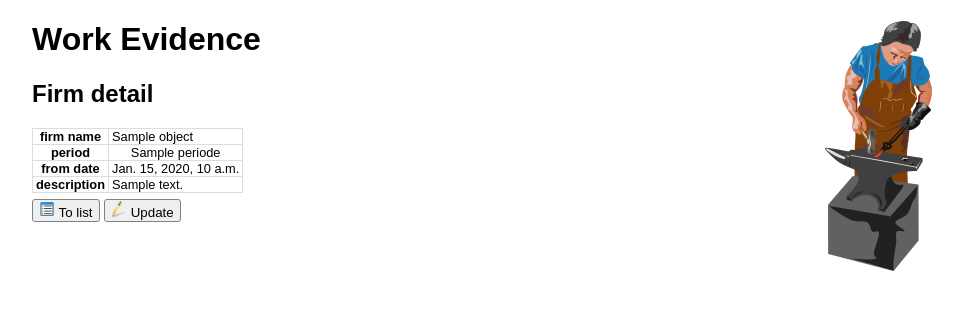
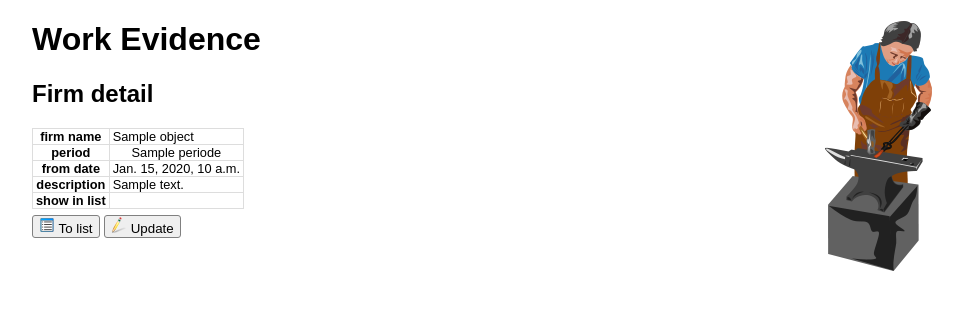
Before and after one commit to grumpa/work_evid, a Django app: template django_project/work_evid/templates/work_evid/firm_detail.html in a window 1280 px wide. Shown: the top 310 px of the page, without its empty margins (158-1121 px from the left). Run offline with Django 3.2, Linux system fonts and the light colour scheme; the template is opened without the code that fills it: most values are stand-ins (such as "Sample title", 1, 10 or a date in 2020).

Commit message:
model.firm: new field show_in_list

```diff
--- a/django_project/work_evid/models.py
+++ b/django_project/work_evid/models.py
@@ -15,6 +15,7 @@
                                   help_text=_('How often we make an invoice.'))
     from_date = models.DateField(default=timezone.now, verbose_name=_('from date'))
     description = models.TextField(blank=True, verbose_name=_('description'))
+    show_in_list = models.BooleanField(default=True, verbose_name=_('show in list'))
 
     def get_absolute_url(self):
         return reverse('work_evid:firm_detail', kwargs={'pk': self.pk})
--- a/django_project/work_evid/templates/work_evid/firm_detail.html
+++ b/django_project/work_evid/templates/work_evid/firm_detail.html
@@ -22,6 +22,10 @@
             <th>{% trans 'description' %}</th>
             <td>{{ object.description }}</td>
         </tr>
+        <tr>
+            <th>{% trans 'show in list' %}</th>
+            <td>{{ object.show_in_list }}</td>
+        </tr>
     </tbody>
 </table>
 <div style="margin-top: 6px;">
```
Also changed, not shown: django_project/work_evid/views.py (+14 -2 lines), django_project/work_evid/migrations/0006_firm_show_in_list.py (added).
